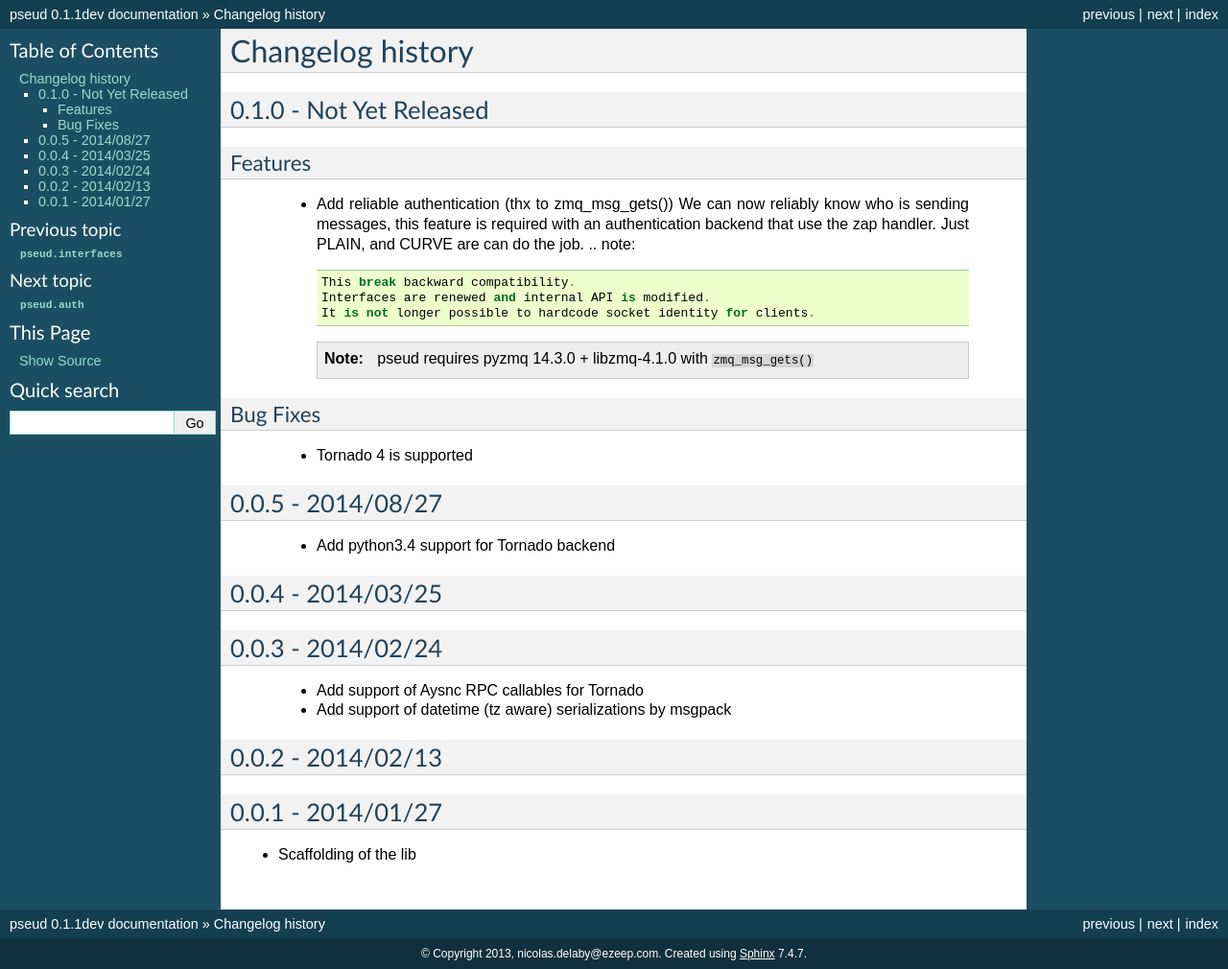
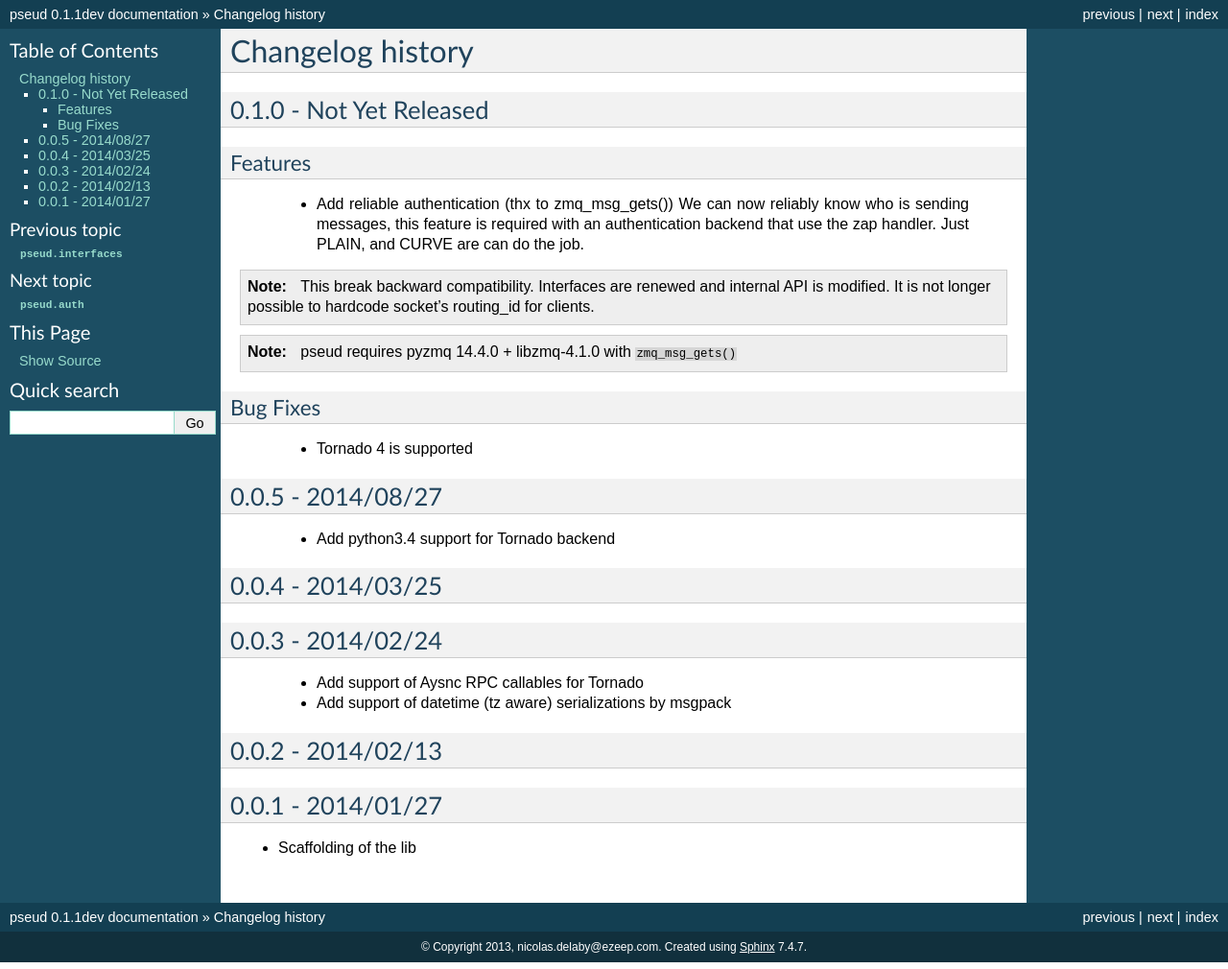
Before and after one commit to ticosax/pseud, a Sphinx documentation site: the page built from docs/source/changelog.rst, in a window 1280 px wide. Shown: the whole page at 96% size. Built offline with Sphinx 7.4.7, drawn with Linux system fonts in a browser that asks for light colours.

Commit message:
Fix doc warning and errors

```diff
--- a/docs/source/changelog.rst
+++ b/docs/source/changelog.rst
@@ -11,11 +11,16 @@ ________
       We can now reliably know who is sending messages, this feature is required
       with an authentication backend that use the zap handler.
       Just PLAIN, and CURVE are can do the job.
-      .. note::
-          This break backward compatibility.
-          Interfaces are renewed and internal API is modified.
-          It is not longer possible to hardcode socket identity for clients.
-      .. note:: pseud requires pyzmq 14.3.0 + libzmq-4.1.0 with ``zmq_msg_gets()``
+
+.. note::
+
+   This break backward compatibility.
+   Interfaces are renewed and internal API is modified.
+   It is not longer possible to hardcode socket's routing_id for clients.
+
+.. note::
+
+    pseud requires pyzmq 14.4.0 + libzmq-4.1.0 with ``zmq_msg_gets()``
 
 Bug Fixes
 _________
--- a/docs/source/glossary.rst
+++ b/docs/source/glossary.rst
@@ -14,3 +14,8 @@ Glossary
 
    domain
        Apply to predicates for job routing
+
+   VERSION
+       Versions of protocol. Useful to keep
+       backward compatibility in case of evolution
+       of the protocol.
```
